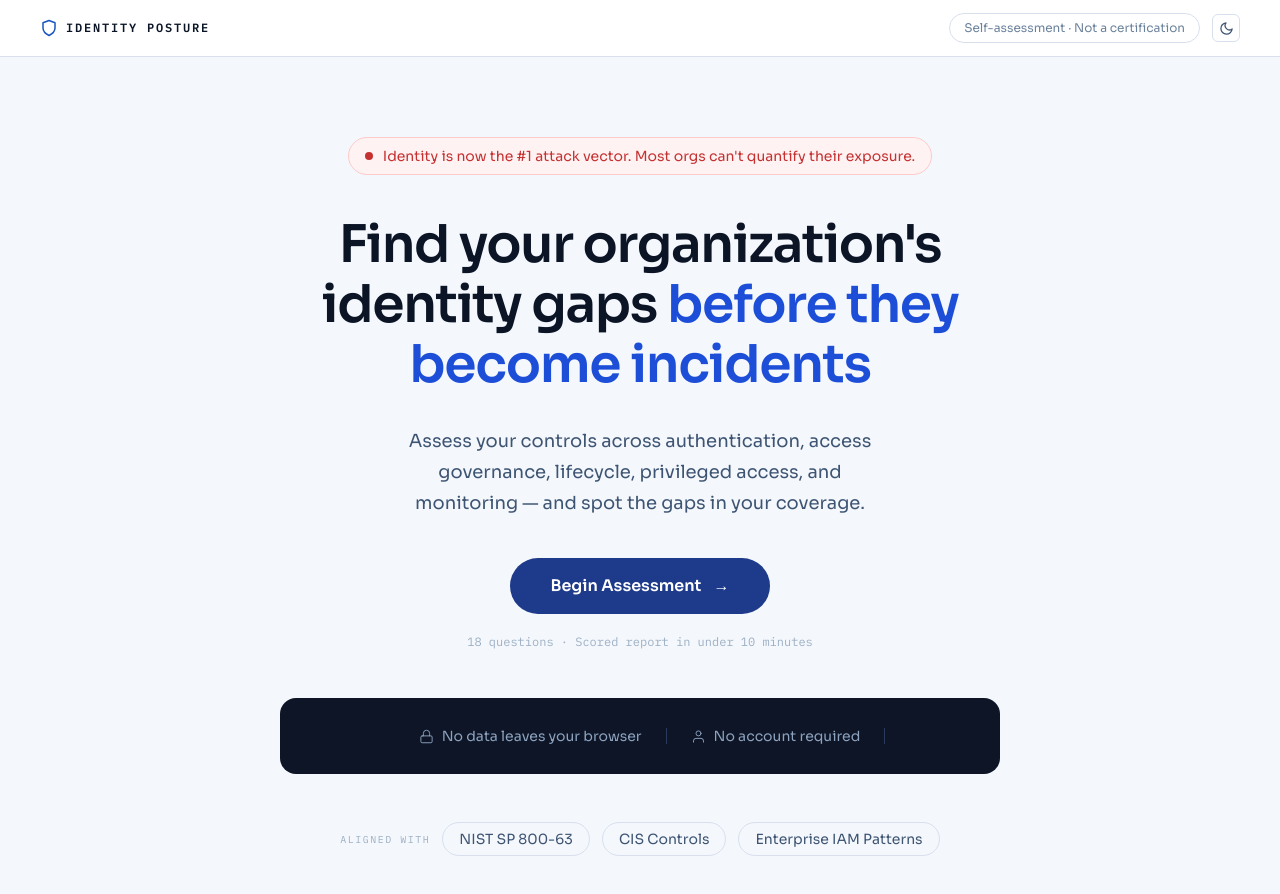
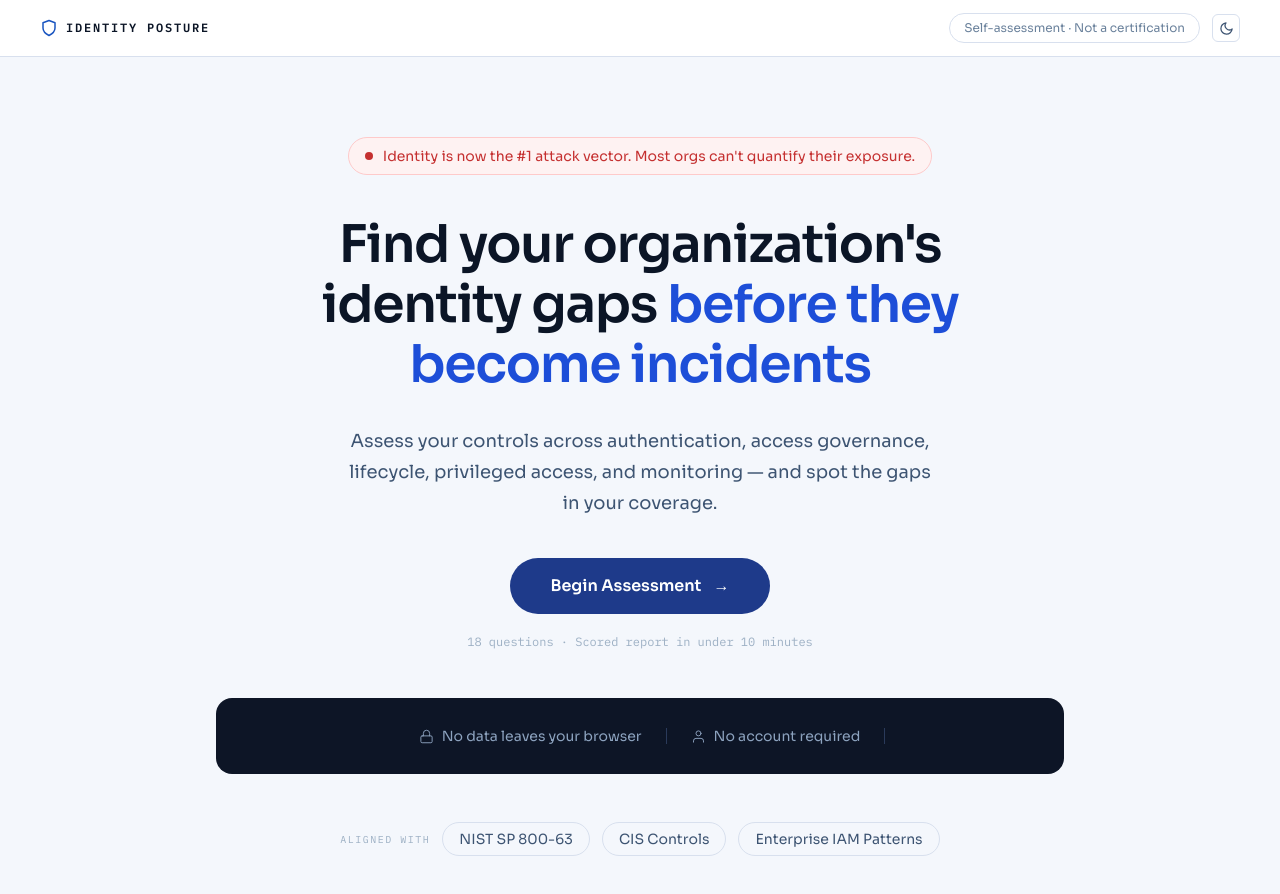
Before and after one commit to sid-nalegave/identity-posture, a React (Vite) app: page / in a window 1280 px wide. Shown: the top 894 px of the page. Built offline with nearby package versions, Linux system fonts and the light colour scheme.

Commit message:
Widen landing page layout from max-w-3xl to max-w-4xl
https://claude.ai/code/session_01PFUtgUjjjGHTLd6spkvBJq

```diff
--- a/src/components/Landing.tsx
+++ b/src/components/Landing.tsx
@@ -44,7 +44,7 @@ export function Landing({ isDark, onStart, onToggleTheme }: LandingProps) {
 
       <main className="flex flex-col items-center">
         {/* Hero */}
-        <section className="w-full max-w-3xl px-6 pb-12 pt-20 text-center">
+        <section className="w-full max-w-4xl px-6 pb-12 pt-20 text-center">
           {/* Alert pill */}
           <div className="mb-10 inline-flex items-center gap-2.5 rounded-full border border-risk-border bg-risk-bg px-4 py-2 text-sm text-risk">
             <span className="h-2 w-2 flex-shrink-0 rounded-full bg-risk" aria-hidden="true" />
@@ -64,7 +64,7 @@ export function Landing({ isDark, onStart, onToggleTheme }: LandingProps) {
 
           {/* Subtext */}
           <p
-            className="mx-auto mb-10 max-w-[500px] text-text-secondary"
+            className="mx-auto mb-10 max-w-[600px] text-text-secondary"
             style={{ fontSize: "clamp(15px, 1.8vw, 18px)", lineHeight: 1.7 }}
           >
             Assess your controls across authentication, access governance, lifecycle, privileged access, and monitoring — and spot the gaps in your coverage.
@@ -88,7 +88,7 @@ export function Landing({ isDark, onStart, onToggleTheme }: LandingProps) {
         </section>
 
         {/* Privacy card */}
-        <section className="w-full max-w-3xl px-6 pb-12">
+        <section className="w-full max-w-4xl px-6 pb-12">
           <div className="rounded-2xl px-8 py-7" style={{ backgroundColor: "#0d1526" }}>
             {/* Row 1 */}
             <div className="flex items-center justify-center">
@@ -107,7 +107,7 @@ export function Landing({ isDark, onStart, onToggleTheme }: LandingProps) {
         </section>
 
         {/* Aligned with */}
-        <section className="w-full max-w-3xl px-6 pb-20">
+        <section className="w-full max-w-4xl px-6 pb-20">
           <div className="flex flex-wrap items-center justify-center gap-3">
             <span className="font-mono text-[10px] uppercase tracking-[0.15em] text-text-faint">
               Aligned with
```
